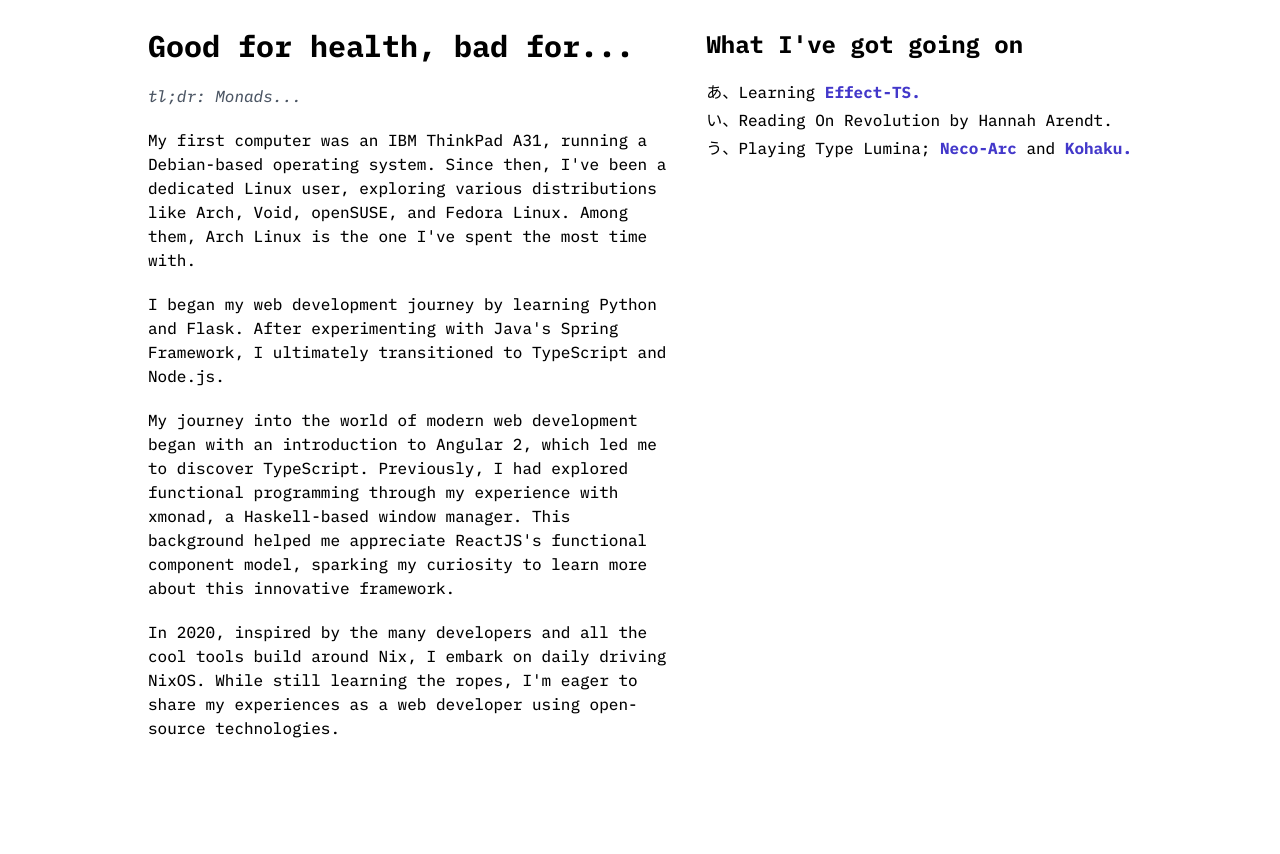
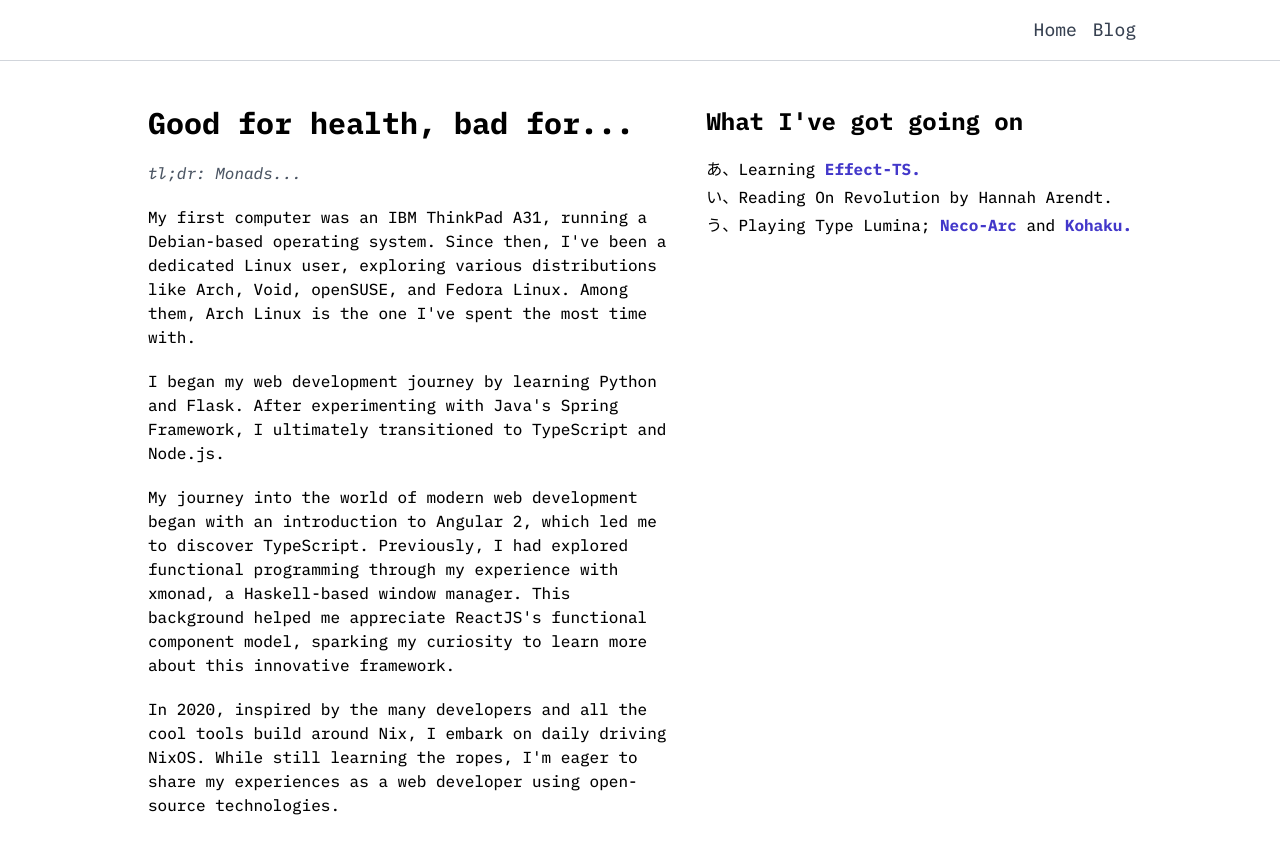
Before and after one commit to u1F713/u1F713.github.io, an Astro site: page / in a window 1280 px wide. Before the commit the page ends 800 px from the top, so only its background shows below. Built offline with nearby package versions, Linux system fonts and the light colour scheme; Astro itself is replaced by a stand-in of ours.

Commit message:
feat: add Navbar component

```diff
--- /dev/null
+++ b/src/components/Navbar.astro
@@ -0,0 +1,8 @@
+<header
+  class="sticky top-0 z-50 mb-4 flex justify-center border-b border-gray-300 bg-white/90 py-4 text-gray-700 backdrop-opacity-50"
+>
+  <nav class="flex w-full max-w-screen-lg justify-end gap-4 px-4">
+    <a class="text-lg" href="/">Home</a>
+    <a class="text-lg" href="/blog">Blog</a>
+  </nav>
+</header>
--- a/src/layouts/BaseLayout.astro
+++ b/src/layouts/BaseLayout.astro
@@ -1,10 +1,12 @@
 ---
 import DocumentHead from '@/components/DocumentHead.astro'
+import Navbar from '@/components/Navbar.astro'
 ---
 
 <html lang="en">
   <DocumentHead title="Home" />
   <body>
+    <Navbar />
     <div class="m-auto max-w-screen-lg place-content-center justify-center">
       <slot />
     </div>
```
